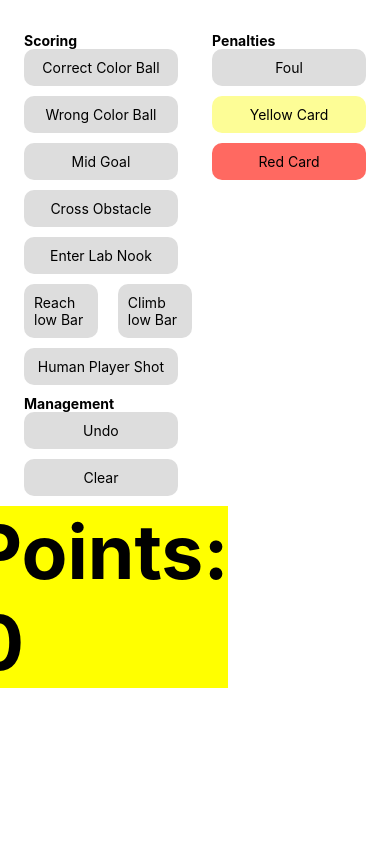
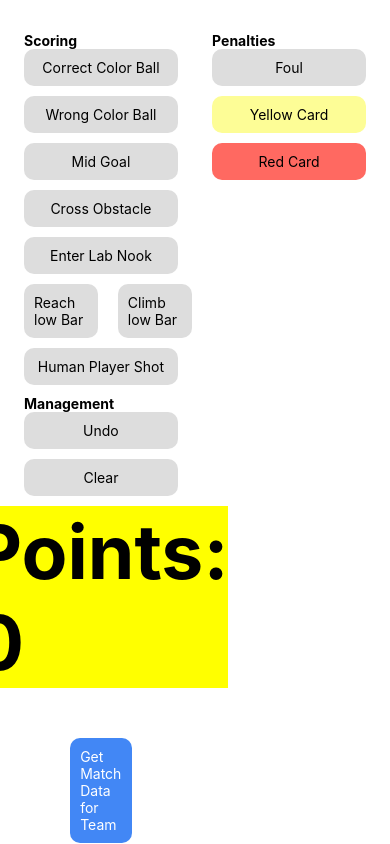
Before and after one commit to Charger1256A/rdh2022, a React Native app: screen / in a window 390 px wide. Built offline with nearby package versions, Linux system fonts and the light colour scheme.

Commit message:
added stats and stuff

```diff
--- a/App.js
+++ b/App.js
@@ -1,10 +1,12 @@
 import { useState, useEffect } from 'react';
 import { StyleSheet, Text, View, KeyboardAvoidingView, TouchableOpacity } from 'react-native';
+import Modal from "react-native-modal";
 
 export default function App() {
   const [points, setPoints] = useState(0);
   const [actions, setActions] = useState([]);
   const [endgame, setEndgame] = useState("");
+  const [isModalVisible, setModalVisible] = useState(false);
 
   useEffect(() => {
     updatePoints();
@@ -157,7 +159,7 @@ export default function App() {
                   </TouchableOpacity>
                 )}
               </View>
-              <TouchableOpacity style={styles.button} onPress={() => addSimpleScoring("HPS")}>
+              <TouchableOpacity style={styles.button} onPress={() => addSimpleScoring("ELK")} onPress={() => addSimpleScoring("HPS")}>
                 <Text>Human Player Shot</Text>
               </TouchableOpacity>
             </View>
@@ -178,6 +180,11 @@ export default function App() {
               <Text style={styles.pointsText}>Points: {points < 0 ? 0 : points}</Text>
             </View>
           </View>
+          <View style={{ width: "100%", alignItems: 'center' }}>
+            <TouchableOpacity style={styles.modalButton} onPress={() => setModalVisible(true)}>
+              <Text style={{ color: "white" }}>Get Match Data for Team</Text>
+            </TouchableOpacity>
+          </View>
         </View>
         <View style={{ width: '45%' }}>
           <View style={{ width: "100%" }}>
@@ -195,6 +202,11 @@ export default function App() {
             </View>
           </View>
         </View>
+        <Modal animationInTiming={50} animationIn='fadeIn' animationOutTiming={50} animationOut='fadeOut' style={{ alignItems: 'center' }} isVisible={isModalVisible}>
+          <View style={styles.ModalContent}>
+
+          </View>
+        </Modal>
       </View>
     </KeyboardAvoidingView>
   );
@@ -218,6 +230,14 @@ const styles = StyleSheet.create({
     marginRight: 20,
     borderRadius: 10,
   },
+  modalButton: {
+    width: '40%',
+    alignItems: 'center',
+    backgroundColor: '#4287f5',
+    padding: 10,
+    borderRadius: 10,
+    marginTop: 50,
+  },
   points: {
     justifyContent: 'center',
     alignItems: 'center',
@@ -227,4 +247,11 @@ const styles = StyleSheet.create({
     backgroundColor: 'yellow',
     fontSize: 75
   },
+  ModalContent: {
+    flex: 0.9,
+    width: 900,
+    backgroundColor: 'white',
+    borderRadius: 15,
+    padding: 20
+  },
 });
--- a/package.json
+++ b/package.json
@@ -13,6 +13,7 @@
     "react": "17.0.2",
     "react-dom": "17.0.2",
     "react-native": "0.68.2",
+    "react-native-modal": "^13.0.1",
     "react-native-web": "0.17.7"
   },
   "devDependencies": {
```
Also changed, not shown: 2 other files (tests, documents, lock files or other folders).
